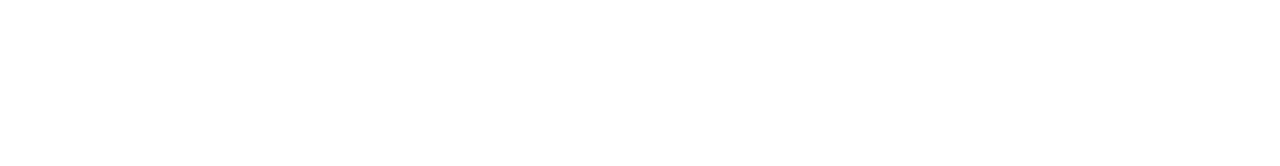
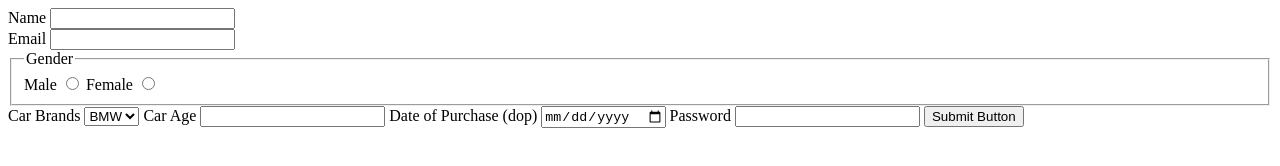
Before and after one commit to acciojob/car-insurance-form-Harshithadale, a website: page main.html in a window 1280 px wide. Drawn offline with Linux system fonts and the light colour scheme.

Commit message:
created a submission

```diff
--- a/main.html
+++ b/main.html
@@ -8,6 +8,34 @@
 
 <body>
 	<!-- the entire body must be written by student -->
+	<form method="post">
+	<label for="name">Name</label>
+	<input type="text" id="name" required>
+<br/>
+	<label for="email">Email</label>
+	<input type="email" id="email" required>
+	<br/>
+	<fieldset>
+		<legend>Gender</legend>
+		<label for="male">Male</label>
+		<input id="male" type="radio" required name="gender">
+		<label for="female">Female</label>
+		<input id="female" type="radio" required name="gender">
+	</fieldset>
+	<label for="cars">Car Brands</label>
+	<select id="cars">
+		<option value="bmw">BMW</option>
+		<option value="Audi">Audi</option>
+		<option value="Mercedez"></option>
+	</select>
+	<label for="carage">Car Age</label>
+	<input id="carage" required type="number">
+	<label for="dop">Date of Purchase (dop)</label>
+	<input id="dop" type="date" required>
+	<label id="password">Password</label>
+	<input type="password" id="password" required>
+	<button type="submit">Submit Button</button>
+</form>
     <script type="text/javascript" src="./script.js">
 </script>
 
```
